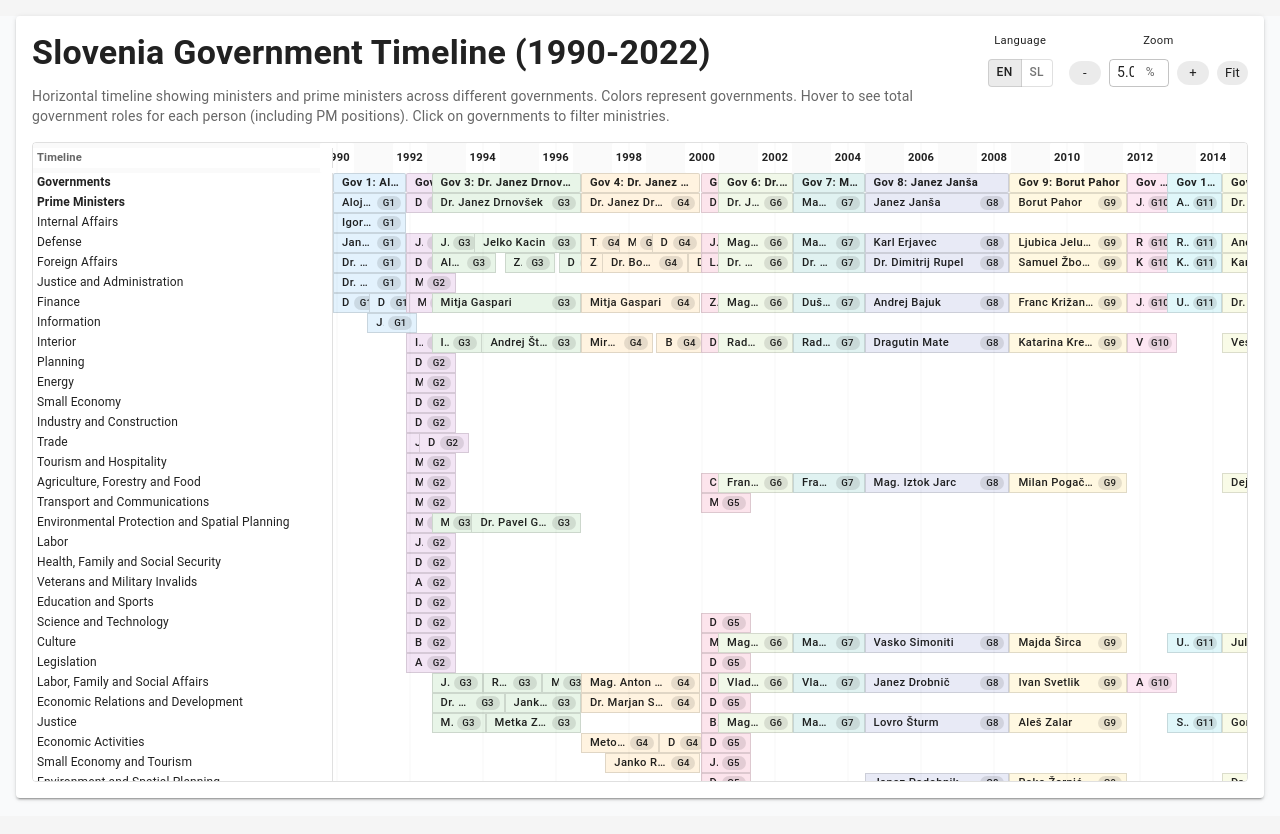
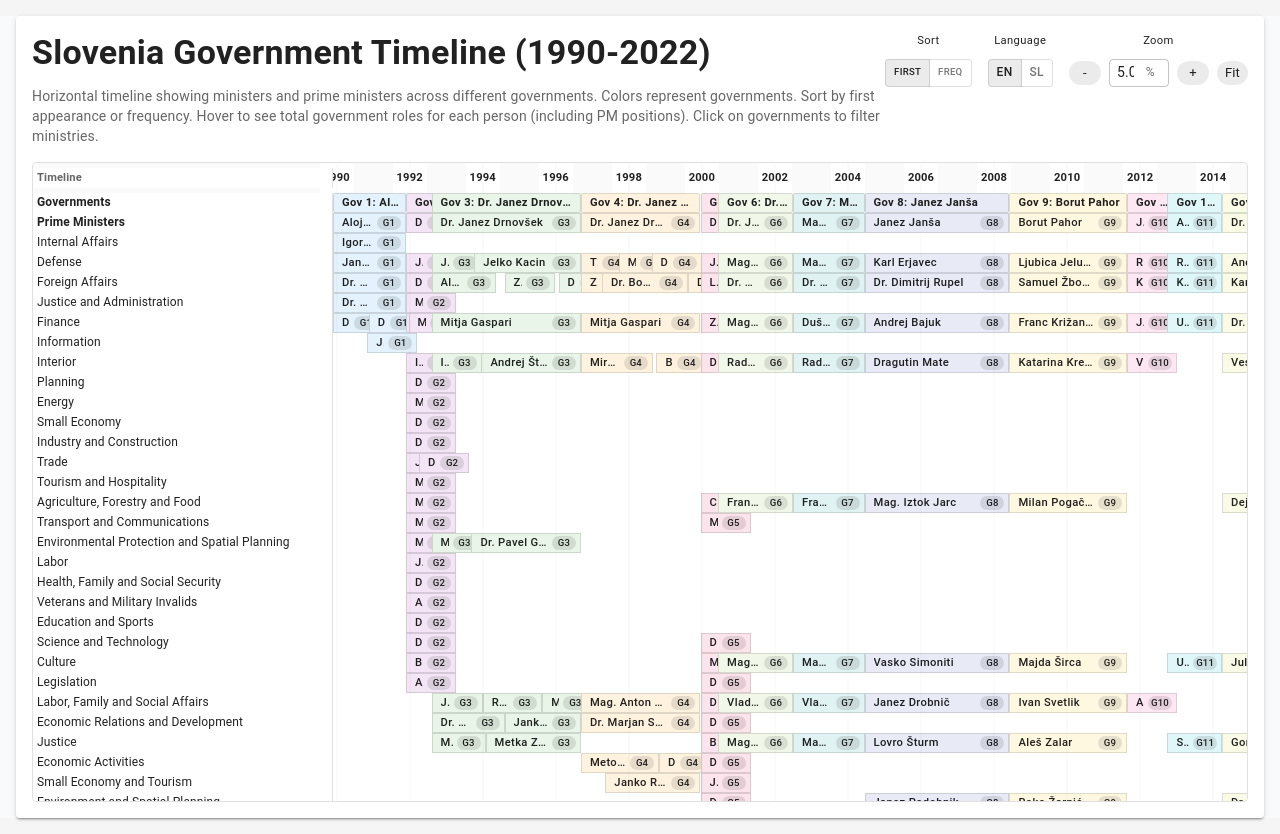
Before and after one commit to nraw/git_laws, a Next.js app in the folder viz/: page / in a window 1280 px wide. Built offline with nearby package versions, Linux system fonts and the light colour scheme; what @mui/material-nextjs would draw is missing.

Commit message:
better hover time

```diff
--- a/viz/src/components/TimelineVisualization.tsx
+++ b/viz/src/components/TimelineVisualization.tsx
@@ -36,12 +36,14 @@ const MinistryRow = styled(Box)(() => ({
   position: 'relative',
 }));
 
-const MinistryLabel = styled(Box)(({ theme }) => ({
+const MinistryLabel = styled(Box, {
+  shouldForwardProp: (prop) => prop !== 'isHovered',
+})<{ isHovered?: boolean }>(({ theme, isHovered }) => ({
   width: '300px',
   minWidth: '300px',
   maxWidth: '300px',
   padding: theme.spacing(0.5),
-  backgroundColor: theme.palette.background.paper,
+  backgroundColor: isHovered ? theme.palette.action.hover : theme.palette.background.paper,
   borderRight: `1px solid ${theme.palette.divider}`,
   position: 'sticky',
   left: 0,
@@ -49,10 +51,11 @@ const MinistryLabel = styled(Box)(({ theme }) => ({
   display: 'flex',
   alignItems: 'center',
   fontSize: '0.875rem',
-  fontWeight: 500,
+  fontWeight: isHovered ? 600 : 500,
   boxSizing: 'border-box',
   overflow: 'hidden',
   height: '20px',
+  transition: theme.transitions.create(['background-color', 'font-weight']),
   [theme.breakpoints.down('md')]: {
     width: '150px',
     minWidth: '150px',
@@ -149,7 +152,7 @@ const GovernmentBar = styled(Box, {
 }));
 
 const DateHoverIndicator = styled(Box)(({ theme }) => ({
-  position: 'absolute',
+  position: 'fixed',
   backgroundColor: theme.palette.primary.main,
   color: theme.palette.primary.contrastText,
   padding: theme.spacing(0.5, 1),
@@ -330,6 +333,8 @@ export default function TimelineVisualization() {
   const [zoomInput, setZoomInput] = useState('5.0'); // Start with default, will be updated after hydration
   const [isHydrated, setIsHydrated] = useState(false);
   const [language, setLanguage] = useState<'en' | 'sl'>('en');
+  const [sortMode, setSortMode] = useState<'first-appearance' | 'frequency'>('first-appearance');
+  const [hoveredMinistry, setHoveredMinistry] = useState<string | null>(null);
 
   // Initialize zoom after hydration to prevent SSR mismatch
   useEffect(() => {
@@ -375,24 +380,39 @@ export default function TimelineVisualization() {
     const totalDays = Math.ceil((end.getTime() - start.getTime()) / (1000 * 60 * 60 * 24));
     const totalWidth = Math.max(totalDays * pxPerDay, 800); // Minimum 800px
 
-    // Get all unique ministries with their first appearance dates
+    // Get all unique ministries with their first appearance dates and frequencies
     const ministriesWithFirstDate = new Map<string, Date>();
+    const ministriesWithFrequency = new Map<string, number>();
+
     governments.forEach(gov => {
       gov.ministers.forEach(minister => {
         const ministryName = language === 'en' ? minister.ministry.en : minister.ministry.sl;
         const startDate = new Date(minister.start_date);
 
+        // Track first appearance
         if (!ministriesWithFirstDate.has(ministryName) ||
             startDate < ministriesWithFirstDate.get(ministryName)!) {
           ministriesWithFirstDate.set(ministryName, startDate);
         }
+
+        // Track frequency (count each minister appointment)
+        const currentCount = ministriesWithFrequency.get(ministryName) || 0;
+        ministriesWithFrequency.set(ministryName, currentCount + 1);
       });
     });
 
-    // Sort ministries by first appearance date
-    const ministriesArray = Array.from(ministriesWithFirstDate.entries())
-      .sort(([, dateA], [, dateB]) => dateA.getTime() - dateB.getTime())
-      .map(([ministry]) => ministry);
+    // Sort ministries based on selected mode
+    let ministriesArray: string[];
+    if (sortMode === 'frequency') {
+      ministriesArray = Array.from(ministriesWithFrequency.entries())
+        .sort(([, freqA], [, freqB]) => freqB - freqA) // Descending frequency
+        .map(([ministry]) => ministry);
+    } else {
+      // Default: sort by first appearance date
+      ministriesArray = Array.from(ministriesWithFirstDate.entries())
+        .sort(([, dateA], [, dateB]) => dateA.getTime() - dateB.getTime())
+        .map(([ministry]) => ministry);
+    }
 
     // Process government data (still use government colors for government bar)
     const GOVERNMENT_COLORS = [
@@ -442,7 +462,7 @@ export default function TimelineVisualization() {
       pixelsPerDay: pxPerDay,
       totalTimelineWidth: totalWidth
     };
-  }, [zoomLevel, language]);
+  }, [zoomLevel, language, sortMode]);
 
   // Reorder ministries based on selected government
   const processedData = useMemo(() => {
@@ -492,8 +512,6 @@ export default function TimelineVisualization() {
     if (!container) return;
 
     const rect = container.getBoundingClientRect();
-    const clickX = event.clientX - rect.left;
-    const clickY = event.clientY - rect.top;
 
     // Calculate the middle date of the clicked bar
     const startTime = new Date(startDate).getTime();
@@ -509,7 +527,7 @@ export default function TimelineVisualization() {
 
     setClickedBarDate({
       date: formattedDate,
-      position: { x: clickX, y: clickY + 20 }
+      position: { x: event.clientX, y: rect.top + 5 } // Fixed position like hover tooltip
     });
 
     // Clear the indicator after 3 seconds
@@ -556,7 +574,11 @@ export default function TimelineVisualization() {
     if (mouseX >= 0) {
       const date = getDateFromPosition(mouseX);
       setMouseDate(date);
-      setMousePosition({ x: event.clientX - rect.left, y: event.clientY - rect.top });
+      // Fixed position: x relative to viewport, y aligned with year timeline from container top
+      setMousePosition({
+        x: event.clientX,
+        y: rect.top + 5 // 5px from container top aligns better with year row
+      });
     } else {
       setMouseDate(null);
       setMousePosition(null);
@@ -566,6 +588,7 @@ export default function TimelineVisualization() {
   const handleMouseLeave = useCallback(() => {
     setMouseDate(null);
     setMousePosition(null);
+    setHoveredMinistry(null);
   }, []);
 
   // Generate year markers
@@ -620,8 +643,8 @@ export default function TimelineVisualization() {
           </Typography>
           <Typography variant="body2" color="text.secondary">
             {language === 'en'
-              ? 'Horizontal timeline showing ministers and prime ministers across different governments. Colors represent governments. Hover to see total government roles for each person (including PM positions). Click on governments to filter ministries.'
-              : 'Horizontalna časovnica, ki prikazuje ministre in predsednike vlad v različnih vladah. Barve predstavljajo vlade. Premaknite miško za ogled skupnega števila vladinih vlog za vsako osebo (vključno s predsedništvom vlad). Kliknite na vlade za filtriranje ministrstev.'
+              ? 'Horizontal timeline showing ministers and prime ministers across different governments. Colors represent governments. Sort by first appearance or frequency. Hover to see total government roles for each person (including PM positions). Click on governments to filter ministries.'
+              : 'Horizontalna časovnica, ki prikazuje ministre in predsednike vlad v različnih vladah. Barve predstavljajo vlade. Razvrsti po prvi pojavitvi ali pogostosti. Premaknite miško za ogled skupnega števila vladinih vlog za vsako osebo (vključno s predsedništvom vlad). Kliknite na vlade za filtriranje ministrstev.'
             }
           </Typography>
           {selectedGovernment && (
@@ -647,6 +670,44 @@ export default function TimelineVisualization() {
         </Box>
 
         <Box display="flex" alignItems="center" gap={2}>
+          <Box display="flex" flexDirection="column" alignItems="center" gap={1}>
+            <Typography variant="caption" sx={{ fontSize: '0.7rem' }}>
+              {language === 'en' ? 'Sort' : 'Razvrsti'}
+            </Typography>
+            <ToggleButtonGroup
+              value={sortMode}
+              exclusive
+              onChange={(_, newSortMode) => {
+                if (newSortMode) setSortMode(newSortMode);
+              }}
+              size="small"
+              sx={{ height: '28px' }}
+            >
+              <Tooltip
+                title={language === 'en'
+                  ? 'Sort by when each ministry first appeared'
+                  : 'Razvrsti po tem, kdaj se je vsako ministrstvo prvič pojavilo'
+                }
+                arrow
+              >
+                <ToggleButton value="first-appearance" sx={{ px: 1, fontSize: '0.6rem' }}>
+                  {language === 'en' ? 'First' : 'Prvi'}
+                </ToggleButton>
+              </Tooltip>
+              <Tooltip
+                title={language === 'en'
+                  ? 'Sort by how many times each ministry was filled'
+                  : 'Razvrsti po tem, kolikokrat je bilo vsako ministrstvo zasedeno'
+                }
+                arrow
+              >
+                <ToggleButton value="frequency" sx={{ px: 1, fontSize: '0.6rem' }}>
+                  {language === 'en' ? 'Freq' : 'Pog'}
+                </ToggleButton>
+              </Tooltip>
+            </ToggleButtonGroup>
+          </Box>
+
           <Box display="flex" flexDirection="column" alignItems="center" gap={1}>
             <Typography variant="caption" sx={{ fontSize: '0.7rem' }}>
               {language === 'en' ? 'Language' : 'Jezik'}
@@ -730,7 +791,7 @@ export default function TimelineVisualization() {
             <DateHoverIndicator
               style={{
                 left: mousePosition.x,
-                top: mousePosition.y + 20,
+                top: mousePosition.y,
               }}
             >
               {mouseDate}
@@ -984,7 +1045,7 @@ export default function TimelineVisualization() {
           {/* Ministry rows */}
           {processedData.map((ministry) => (
             <MinistryRow key={ministry.name}>
-              <MinistryLabel>
+              <MinistryLabel isHovered={hoveredMinistry === ministry.name}>
                 <Typography
                   variant="body2"
                   sx={{
@@ -1001,7 +1062,11 @@ export default function TimelineVisualization() {
                   {ministry.name}
                 </Typography>
               </MinistryLabel>
-              <MinistryTimeline timelineWidth={totalTimelineWidth}>
+              <MinistryTimeline
+                timelineWidth={totalTimelineWidth}
+                onMouseEnter={() => setHoveredMinistry(ministry.name)}
+                onMouseLeave={() => setHoveredMinistry(null)}
+              >
                 {ministry.ministers.map((minister, index) => {
                   const startPos = getPositionFromDate(minister.start_date);
                   const width = getWidthFromDates(minister.start_date, minister.end_date);
```
